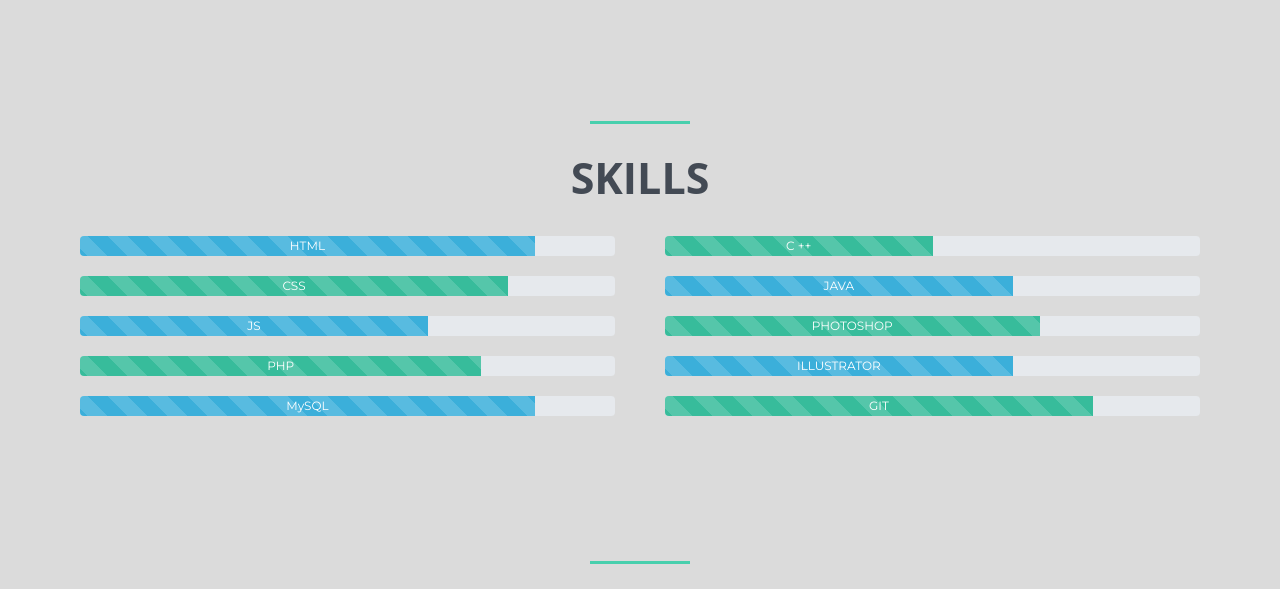
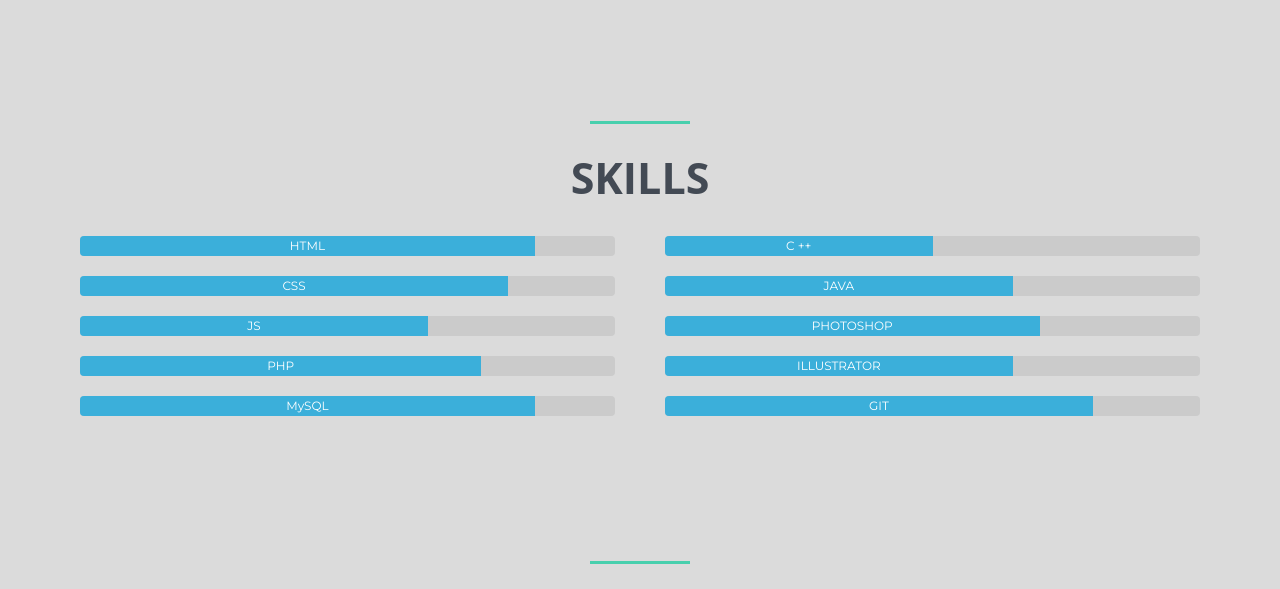
Before and after one commit to rianasantatra/Portfolio, a PHP site: page / in a window 1280 px wide. Shown: the part 723-1312 px from the top of the page. Run offline with PHP 8.4, Linux system fonts and the light colour scheme.

Commit message:
update skills section

```diff
--- a/assets/css/custom.css
+++ b/assets/css/custom.css
@@ -107,6 +107,7 @@
 **/
 #skills .progress {
   margin: 20px 10px !important;
+  background-color: #cbcbcb !important;
 }
 
 /**
--- a/index.html
+++ b/index.html
@@ -75,31 +75,31 @@
         <div class="container">
             <div class="row">
                 <div class="col-sm-6">
-                    <div class="progress progress-striped active">
+                    <div class="progress">
                         <div class="progress-bar progress-bar-primary" role="progressbar" aria-valuenow="40"
                             aria-valuemin="0" aria-valuemax="100" style="width: 85%">
                             HTML
                         </div>
                     </div>
-                    <div class="progress progress-striped active">
-                        <div class="progress-bar progress-bar-info" role="progressbar" aria-valuenow="40"
+                    <div class="progress">
+                        <div class="progress-bar progress-bar-primary" role="progressbar" aria-valuenow="40"
                             aria-valuemin="0" aria-valuemax="100" style="width: 80%">
                             CSS
                         </div>
                     </div>
-                    <div class="progress progress-striped active">
+                    <div class="progress">
                         <div class="progress-bar progress-bar-primary" role="progressbar" aria-valuenow="40"
                             aria-valuemin="0" aria-valuemax="100" style="width: 65%">
                             JS
                         </div>
                     </div>
-                    <div class="progress progress-striped active">
-                        <div class="progress-bar progress-bar-info" role="progressbar" aria-valuenow="40"
+                    <div class="progress">
+                        <div class="progress-bar progress-bar-primary" role="progressbar" aria-valuenow="40"
                             aria-valuemin="0" aria-valuemax="100" style="width: 75%">
                             PHP
                         </div>
                     </div>
-                    <div class="progress progress-striped active">
+                    <div class="progress">
                         <div class="progress-bar progress-bar-primary" role="progressbar" aria-valuenow="40"
                             aria-valuemin="0" aria-valuemax="100" style="width: 85%">
                             MySQL
@@ -107,32 +107,32 @@
                     </div>
                 </div>
                 <div class="col-sm-6">
-                    <div class="progress progress-striped active">
-                        <div class="progress-bar progress-bar-info" role="progressbar" aria-valuenow="40"
+                    <div class="progress">
+                        <div class="progress-bar progress-bar-primary" role="progressbar" aria-valuenow="40"
                             aria-valuemin="0" aria-valuemax="100" style="width: 50%">
                             C ++
                         </div>
                     </div>
-                    <div class="progress progress-striped active">
+                    <div class="progress">
                         <div class="progress-bar progress-bar-primary" role="progressbar" aria-valuenow="40"
                             aria-valuemin="0" aria-valuemax="100" style="width: 65%">
                             JAVA
                         </div>
                     </div>
-                    <div class="progress progress-striped active">
-                        <div class="progress-bar progress-bar-info" role="progressbar" aria-valuenow="40"
+                    <div class="progress">
+                        <div class="progress-bar progress-bar-primary" role="progressbar" aria-valuenow="40"
                             aria-valuemin="0" aria-valuemax="100" style="width: 70%">
                             PHOTOSHOP
                         </div>
                     </div>
-                    <div class="progress progress-striped active">
-                        <div class="progress-bar progress-striped progress-bar-primary active" role="progressbar"
-                            aria-valuenow="40" aria-valuemin="0" aria-valuemax="100" style="width: 65%">
+                    <div class="progress">
+                        <div class="progress-bar progress-bar-primary" role="progressbar" aria-valuenow="40"
+                            aria-valuemin="0" aria-valuemax="100" style="width: 65%">
                             ILLUSTRATOR
                         </div>
                     </div>
-                    <div class="progress progress-striped active">
-                        <div class="progress-bar progress-bar-info" role="progressbar" aria-valuenow="40"
+                    <div class="progress">
+                        <div class="progress-bar progress-bar-primary" role="progressbar" aria-valuenow="40"
                             aria-valuemin="0" aria-valuemax="100" style="width: 80%">
                             GIT
                         </div>
```
